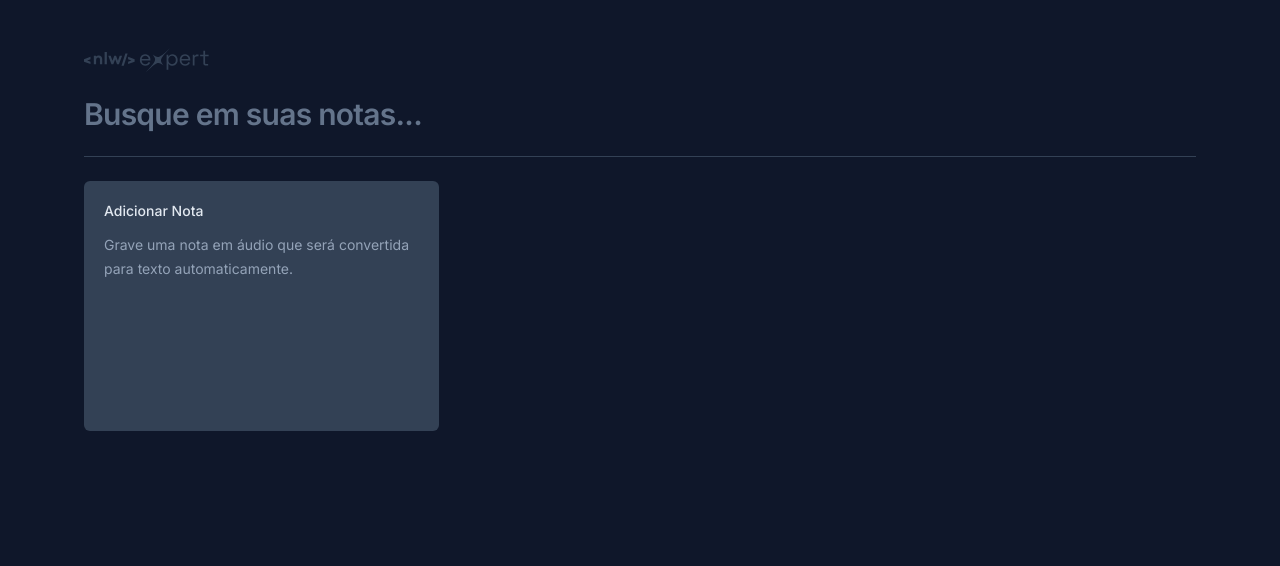
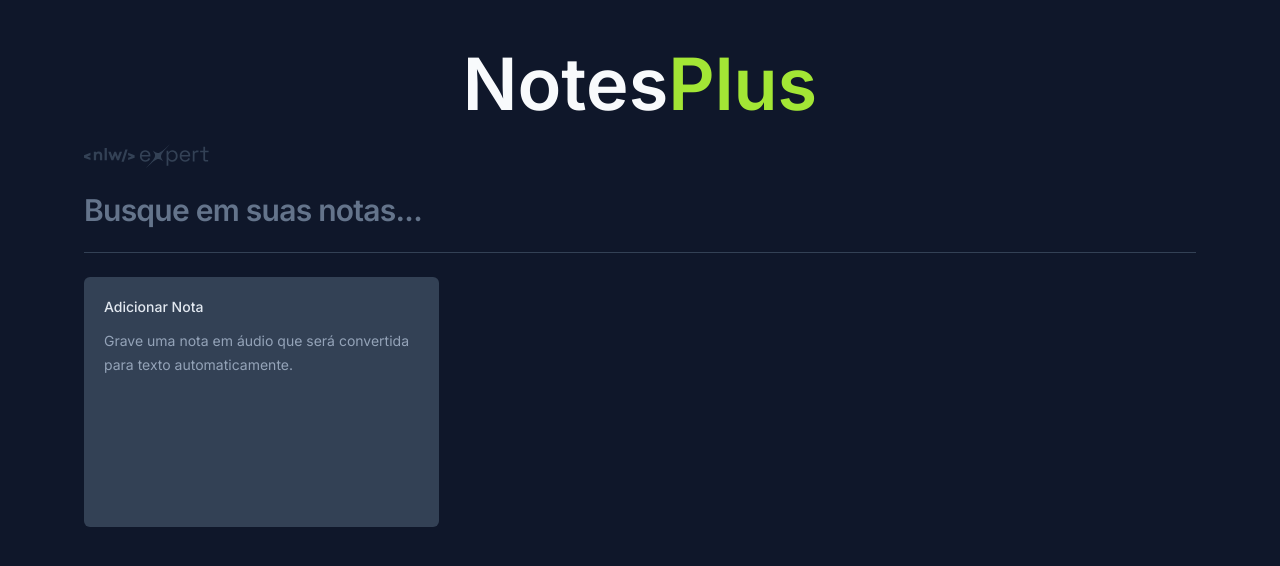
Before and after one commit to RuanPerroni/Notes-Plus, a React (Vite) app: page / in a window 1280 px wide. Shown: the top 566 px of the page. Built offline with nearby package versions, Linux system fonts and the light colour scheme.

Commit message:
Feat: add tittle to aplication and rename

```diff
--- a/index.html
+++ b/index.html
@@ -12,7 +12,7 @@
       href="https://fonts.googleapis.com/css2?family=Inter:wght@100..900&display=swap"
       rel="stylesheet"
     />
-    <title>expert notes</title>
+    <title>NotesPlus</title>
   </head>
   <body class="bg-slate-900 text-slate-50 antialiased">
     <div id="root"></div>
--- a/src/app.tsx
+++ b/src/app.tsx
@@ -61,6 +61,9 @@ export function App() {
 
   return (
     <div className="mx-auto max-w-6xl my-12 space-y-6 px-5">
+      <p className="text-7xl font-semibold text-center">
+        Notes<span className="text-lime-400">Plus</span>
+      </p>
       <img src={logo} alt="NLW Expert" />
       <form className="w-full">
         <input
```
